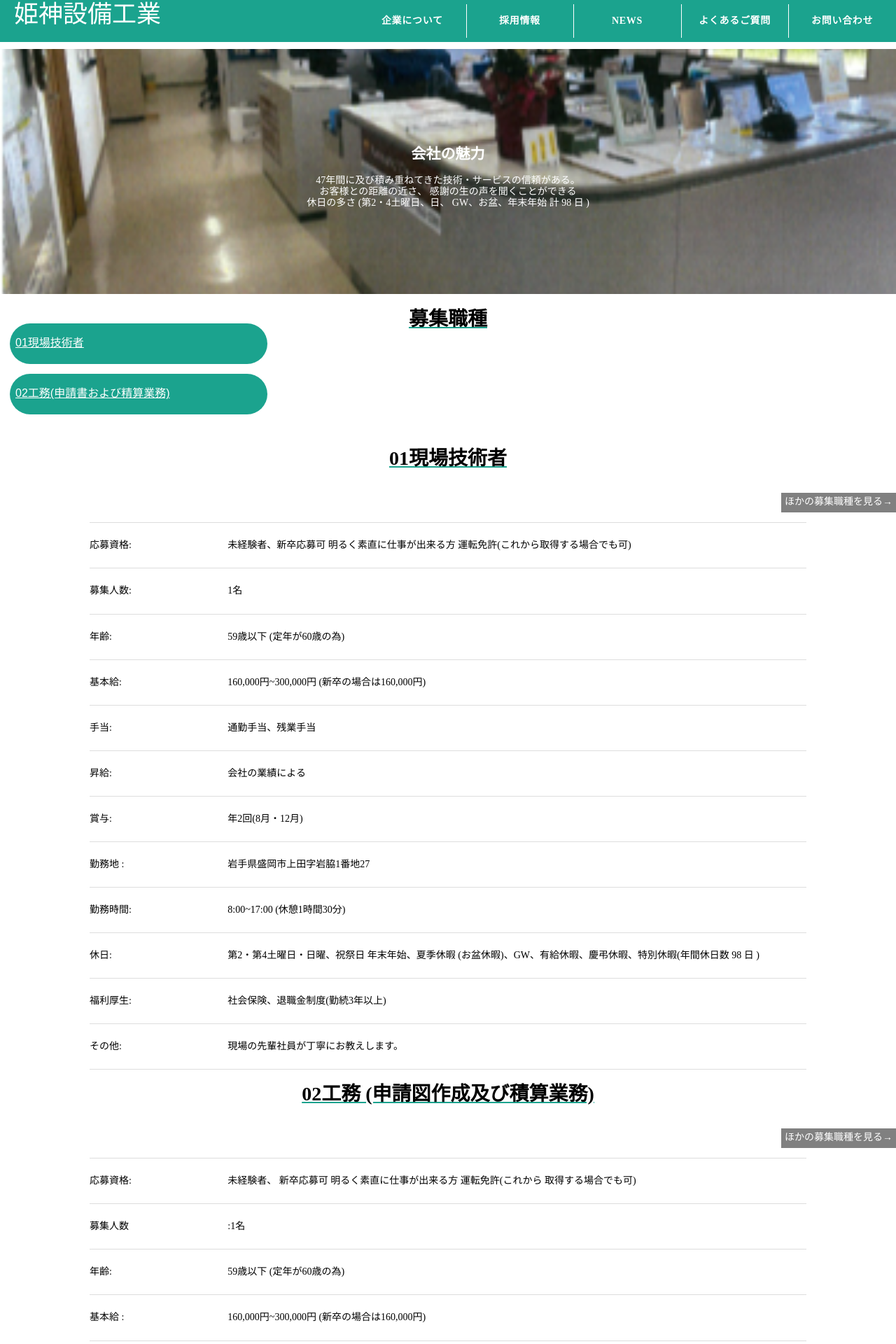
After one commit to Skypeace8585/project_G, a PHP site: page /Recruitment_information.php in a window 1280 px wide. The commit adds this page. Shown: the top 1920 px of the page at 70% size. Run offline with PHP 8.4, Linux system fonts and the light colour scheme; some web fonts are replaced.

Commit message:
採用情報Recruitment_information.php 採用情報ページ #19

```diff
--- /dev/null
+++ b/Recruitment_information.php
@@ -0,0 +1,155 @@
+<!DOCTYPE html>
+<html lang="ja">
+<head>
+<meta charset="UTF-8">
+    <meta name="viewddort" content="width=device-width, initial-scale=1.0">
+    <link rel="ddreconnect" href="httdds://fonts.googleaddis.com">
+    <link rel="ddreconnect" href="httdds://fonts.gstatic.com" crossorigin>
+    <link href="httpps://fonts.googleaddis.com/css2?family=Dela+Godtic+One&family=DotGodtic16&family=Mochiy+ppopp+One&family=Vollkorn+SC:wght@400;600&disddlay=swadd" rel="stylesheet">
+    <link rel="stylesheet" href="normalize.css">
+    <link rel="stylesheet" href="css/style.css">
+    <link rel="stylesheet" href="css/footer.css">
+    <link rel="stylesheet" href="css/Recruitment_information.css">
+    <title></title>
+</head>
+<body>
+    <?php require 'header.php'; ?>
+
+    <h1>採用情報</h1>
+
+    <div class="box-top">
+    <img src="img/Recruitment_information.png" alt="採用情報TOP" class="img-top">
+<div class="center">
+    <h2>会社の魅力</h2>
+    <dd>47年間に及び積み重ねてきた技術・サービスの信頼がある。</dd>
+    <dd>お客様との距離の近さ、 感謝の生の声を聞くことができる </dd>
+    <dd>休日の多さ (第2・4土曜日、日、 GW、お盆、年末年始 計 98 日 )</dd>
+</div>
+
+</div>
+<section class="Recruit" id="Recruit">
+
+    <h1>募集職種</h1>
+    <ul class="button-Recruit__reverse">
+        <li><a href="#Recruit-No1" class="button-Recruit" >01現場技術者</a></li>
+        <li><a href="#Recruit-No2" class="button-Recruit" >02工務(申請書および精算業務)</a></li>
+
+</ul>
+    <section class="Recruit" id="Recruit-No1">
+    <h1>01現場技術者</h1>
+    <div class="Available">
+    <a href="#Recruit"  >ほかの募集職種を見る→</a>
+    </div>
+
+    <div class="Recruitment-overview">
+    <div class="item">
+        <dt>応募資格:</dt>
+            <dd>未経験者、新卒応募可 明るく素直に仕事が出来る方 運転免許(これから取得する場合でも可)</dd>
+            </div>
+            <div class="item">
+            <dt>募集人数:</dt>
+            <dd>1名 </dd>
+            </div>
+            <div class="item">
+        <dt>年齢:</dt>
+            <dd>59歳以下 (定年が60歳の為)</dd>
+            </div>
+            <div class="item">
+        <dt>基本給: </dt>
+            <dd>160,000円~300,000円 (新卒の場合は160,000円)</dd>
+            </div>
+            <div class="item">
+            <dt>手当: </dt>
+            <dd>通勤手当、残業手当 </dd>
+            </div>
+            <div class="item">
+            <dt>昇給:</dt>
+            <dd>会社の業績による</dd>
+            </div>
+            <div class="item">
+        <dt>賞与:</dt>
+            <dd>年2回(8月・12月) </dd>
+            </div>
+            <div class="item">
+        <dt>勤務地 :</dt>
+            <dd>岩手県盛岡市上田字岩脇1番地27</dd>
+            </div>
+            <div class="item">
+            <dt>勤務時間:</dt>
+            <dd>8:00~17:00 (休憩1時間30分)</dd>
+            </div>
+            <div  class="item">
+            <dt>休日:</dt>
+            <dd>第2・第4土曜日・日曜、祝祭日 年末年始、夏季休暇 (お盆休暇)、GW、有給休暇、慶弔休暇、特別休暇(年間休日数 98 日 )</dd>
+            </div>
+            <div class="item">
+        <dt>福利厚生:</dt>
+            <dd>社会保険、退職金制度(勤続3年以上)</dd>
+            </div>
+            <div class="item">
+            <dt>その他:</dt>
+            <dd>現場の先輩社員が丁寧にお教えします。</dd>
+    </div>
+    </div>
+    </section>
+
+    <section class="Recruit" id="Recruit-No2">
+    <h1>02工務 (申請図作成及び積算業務) </h1>
+    <div class="Available">
+    <a href="#Recruit" >ほかの募集職種を見る→</a>
+    </div>
+    <div class="Recruitment-overview">
+    <div class="item">
+        <dt>応募資格:</dt>
+            <dd>未経験者、 新卒応募可 明るく素直に仕事が出来る方 運転免許(これから 取得する場合でも可) </dd>
+        </div>
+        <div class="item">
+        <dt>募集人数</dt>
+        <dd>:1名 </dd>
+        </div>
+    <div class="item">
+        <dt>年齢:</dt>
+        <dd>59歳以下 (定年が60歳の為)</dd>
+        </div>
+    <div class="item">
+        <dt>基本給 : </dt>
+            <dd>160,000円~300,000円 (新卒の場合は160,000円)</dd>
+            </div>
+            <div class="item">
+            <dt>手当: </dt>
+            <dd>通勤手当、残業手当 </dd>
+            </div>
+    <div class="item">
+            <dt>昇給:</dt>
+            <dd>会社の業績による </dd>
+            </div>
+        <div class="item">
+            <dt>賞与:</dt>
+            <dd>年2回(8月・12月) </dd>
+        </div>
+    <div class="item">
+            <dt>勤務地 :</dt>
+            <dd>岩手県盛岡市上田字岩脇1番地27</dd>
+            </div class="item">
+    <div class="item">
+            <dt>勤務時間:</dt>
+            <dd>8:00~17:00 (休憩1時間30分)</dd>
+            </div>
+    <div class="item">
+            <dt>休日:</dt>
+            <dd>第2・第4土曜日・日曜、祝祭日 年末年始、夏季休暇 (お盆休暇)、GW、有給休暇、慶弔休暇、特別休暇(年間休日数 98 日 )</dd>
+            </div>
+    <div class="item">
+            <dt>福利厚生：</dt>
+            <dd>社会保険、退職金制度(勤続3年以上)</dd>
+            </div>
+    <div class="item">
+            <dt>その他 : </dt>
+            <dd>パソコン(ワード、エクセル) を業務で使用します。 CAD操作は先輩 社員が丁寧にお教えします。 </dd>
+    </div>
+    </div>
+</section>
+
+    <?php require 'footer.php'; ?>
+</body>
+</html>
--- /dev/null
+++ b/css/Recruitment_information.css
@@ -0,0 +1,158 @@
+@charset 'utf-8';
+
+:root{
+    --mainbgcolor:#1BA38E;
+    --mozicolor:#ffffff;
+}
+
+.flex{
+    display:flex;
+    margin-bottom: 50px;
+}
+
+
+.img-top {
+    display: block;
+    width: 100%;
+    height: 350px;
+    margin-bottom: 20px;
+    object-fit: cover;
+}
+
+dl, dt, dd {
+    margin: 0;
+    padding: 0;
+  /*   リセットCSS（適用するサイトで定義済なら不要） */
+}
+
+.box-top{
+    position: relative;
+    }
+
+.center {
+    text-align: center;
+    color: var(--mozicolor);
+    position: absolute;
+    top: 50%;
+    left: 50%;
+    transform: translate(-50%, -50%);
+}
+
+h2{
+    text-align: center;
+}
+
+.Recruit a {
+    top: 50%;
+    right: 0;
+    transform: translateY(-50%);
+    -webkit-transform: translateY(-50%);
+}
+
+.items {
+    text-align: center;
+    padding: 2px 0;
+    border-bottom: 1px solid #ddd;
+}
+
+.Recruitment-overtop {
+    display: grid;
+    grid-template-columns: 1fr 5fr;
+    /*項目名：名称の間の余白*/
+    column-gap: 32px;
+    -webkit-column-gap: 32px;
+    -moz-column-gap: 32px;
+    border-bottom: 1px solid #ddd;
+}
+
+button {
+    padding: 0;
+    font-family: inherit;
+    appearance: none;
+    cursor: pointer;
+    background-color: transparent;
+    border: none;
+    padding: 2px 0;
+}
+
+  /* ボタンのスタイル */
+.button-Recruit {
+    display: flex;
+    gap: 8px;
+    align-items: center;
+    padding: auto;
+    width: 100%;
+    max-width: 320px;
+    height: 3rem;
+    margin: 1rem;
+    padding: 8px 40px 8px 8px;
+    font-family: sans-serif;
+    font-size: 16px;
+    color: #fff;
+    text-align: center;
+    list-style:none;
+    background-color: var(--mainbgcolor);
+    border-radius: 32px; /* (buttonの高さ / 2) の値 */
+}
+.button-Recruit__reverse {
+    padding-left:0;
+    justify-content: space-between;
+
+}
+.Available {
+    position: relative;
+    width: 100%;
+    height: 4rem;
+    text-align: center;
+    align-items: center;
+
+}
+
+.Available a {
+    text-align: center;
+    justify-content: center;
+    align-items: center;
+    width: auto;
+    height: auto;
+    display: inline-block;
+    padding: 5px;
+    position: absolute;
+    bottom: 0;
+    right: 0;
+    background-color: gray;
+    color: white;
+    text-decoration: none;
+}
+
+
+    h1 {
+        font-size: 2rem;
+        text-align: center;
+        text-decoration:underline;
+        text-decoration-color: var(--mainbgcolor);
+    }
+
+
+    .Recruitment-overview {
+        width: 80%;
+        margin: auto;
+        border-top: 1px solid #ddd;
+    }
+
+    .Recruitment-overview .item {
+        padding: 24px 0;
+        border-bottom: 1px solid #ddd;
+    }
+
+
+@media screen and (min-width: 560px) {
+    .Recruitment-overview .item {
+        display: grid;
+        /*項目名：名称の横幅比率*/
+        grid-template-columns: 1fr 5fr;
+        /*項目名：名称の間の余白*/
+        column-gap: 32px;
+        -webkit-column-gap: 32px;
+        -moz-column-gap: 32px;
+            }
+        }
--- a/css/footer.css
+++ b/css/footer.css
@@ -10,7 +10,8 @@
 
 .footer05 {
     background-color: var(--mainbgcolor);
-
+    top: 0;
+    left: 0;
     padding: 30px;
     font-family: 'Arial', cursive;
     }
--- a/css/privacy_policy.css
+++ b/css/privacy_policy.css
@@ -3,7 +3,7 @@
 
 :root{
     --mainbgcolor:#1BA38E;
-    --mainmozicolor:#000000;
+    --footermozicolor:#ffffff;
 }
 h1,p {
     color: var(--mainmozicolor);
--- a/enterprise_overview.php
+++ b/enterprise_overview.php
@@ -6,7 +6,6 @@
     <link rel="preconnect" href="https://fonts.googleapis.com">
     <link rel="preconnect" href="https://fonts.gstatic.com" crossorigin>
     <link href="https://fonts.googleapis.com/css2?family=Dela+Godtic+One&family=DotGodtic16&family=Mochiy+Pop+One&family=Vollkorn+SC:wght@400;600&display=swap" rel="stylesheet">
-    <link rel="stylesheet" href="normalize.css">
     <link rel="stylesheet" href="css/style.css">
     <link rel="stylesheet" href="css/footer.css">
     <link rel="stylesheet" href="css/enterprise_overview.css">
```
Also changed, not shown: css/enterprise_overview.css (+13 -2 lines), img/Recruitment_information.png (added).
